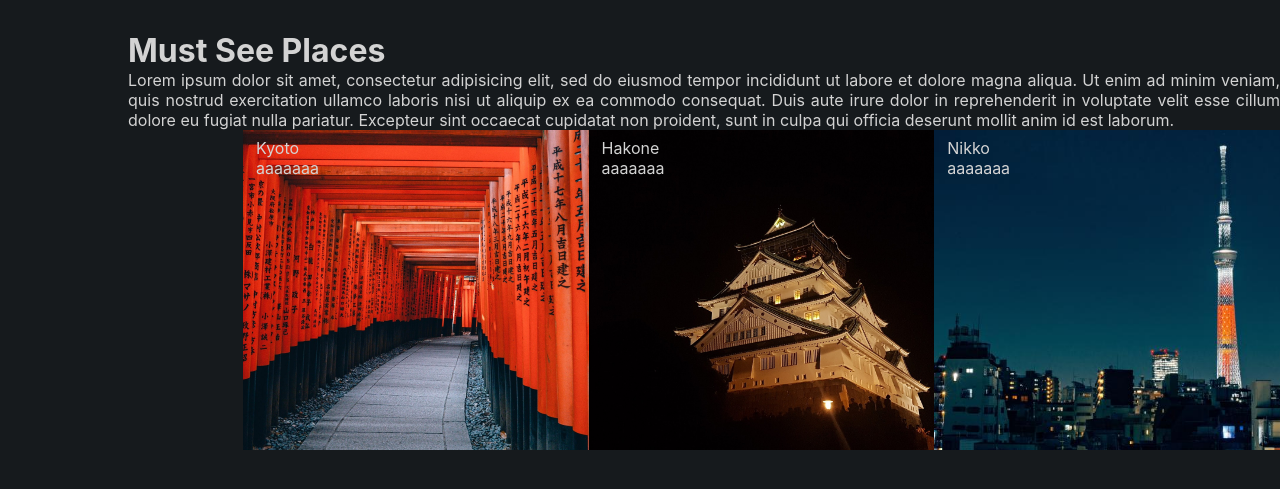
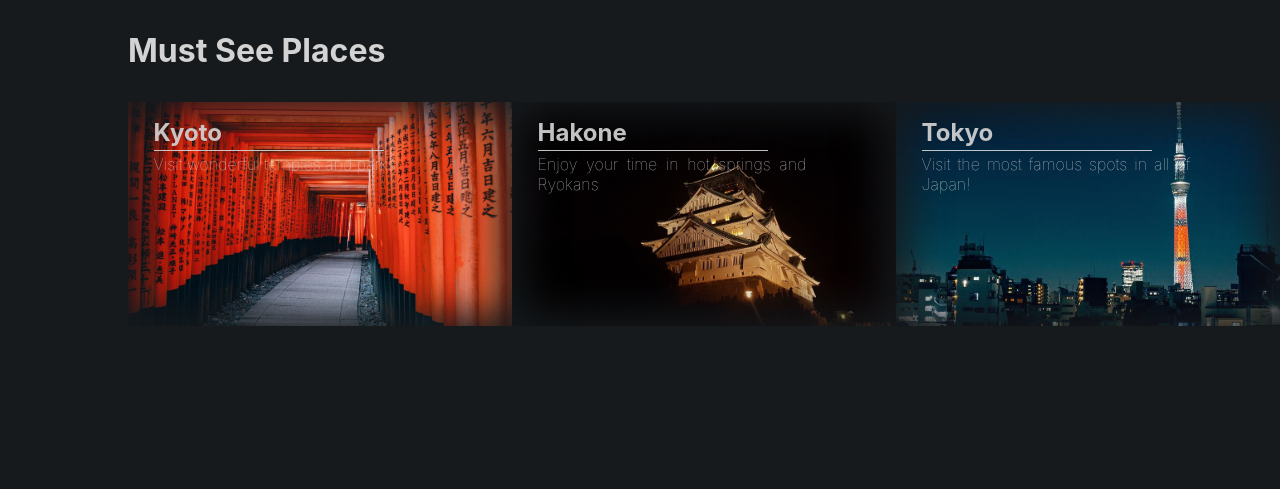
Before and after one commit to akiragondo/visit-japan, a React (Create React App) app: page / in a window 1280 px wide. Shown: the part 713-1202 px from the top of the page. Built offline with nearby package versions, Linux system fonts and the light colour scheme.

Commit message:
Adding ressponsive row behaviour

```diff
--- a/src/App.css
+++ b/src/App.css
@@ -1,5 +1,8 @@
 .App {
   text-align: center;
+  position: absolute;
+  top: 0;
+  z-index: -3;
   --primary-color: #D3D3D3;
   --secondary-color: #7A7A7A;
   --accent-color: #BA181B;
--- a/src/components/Header.css
+++ b/src/components/Header.css
@@ -8,8 +8,8 @@
     background-size: cover;
     background-position: center;
     background-image:
-    linear-gradient(to bottom, rgba(245, 246, 252, 0.0), var(--background-color)),
-    url("../images/tokyo.jpg")
+    linear-gradient(to bottom, rgba(0, 0, 0, 0.3), var(--background-color)),
+    url("../images/fuji.jpg")
 }
 .HeaderLogo{
     min-width: 8vw;
@@ -30,8 +30,6 @@
 .LinksRow{
     display: inline-flex;
     list-style: none;
-    justify-content: space-around;
-    width: 60%;
     justify-self: center;
 }
 .TitleContainer{
@@ -57,4 +55,5 @@
     color: var(-highlight-color);
     font-weight: bolder;
     cursor: pointer;
+    margin-left: 3vw;
 }
--- a/src/components/MustSee.css
+++ b/src/components/MustSee.css
@@ -7,41 +7,64 @@
     box-sizing: border-box;
 }
 
-.MustSeeImgRow {
-    display: flex;
-    flex-direction: row;
-    justify-content: flex-end;
-    width: 100%;
-}
-
 .MustSeeImg {
     display: flex;
     flex-direction: column;
     align-items: flex-start;
-    height: 25vw;
-    width: 30%;
+    height: 25vh;
+    width: 100%;
     overflow: hidden;
+    position: relative;
 }
 
 .MustSeeImgs {
     object-fit: cover;
-    height: 25vw;
-    width: 350.4px;
+    height: 100%;
+    width: 100%;
     position: absolute;
-    z-index: 0;
+    top: 0;
+    left: 0;
+    z-index: -1;
     overflow: hidden;
+}
+
+
+.shadow {
+    position: absolute;
+    width: 100%;
+    height: 100%;
+    top: 0;
+    box-shadow: inset 0 0 40px 12px var(--background-color);
+
 }
 
 .MustSeeText {
     z-index: 1;
-    padding: 1vh 0vw 0vh 1vw;
+    padding: 2vh 2vw;
+    width: 100%;
+    height: 100%;
     text-align: justify;
+    opacity: 0.92;
 }
 
+
 .ImgTitle {
+    font-size: 1.5em;
+    font-weight: bold;
+    color: var(--primary-color);
+}
 
+.Divider{
+    height: 1px;
+    width: 60%;
+    margin: 0.2em 0;
+    background-color: var(--primary-color);
 }
 
 .ImgDescription {
+    font-size: 1em;
+    font-weight: lighter;
+    color: var(--primary-color);
+    width: 70%;
 
 }
--- a/src/components/MustSee.js
+++ b/src/components/MustSee.js
@@ -1,48 +1,107 @@
 import "./MustSee.css";
-import React, { Component } from 'react'
-import Img1 from "../images/arches.jpg"
-import Img2 from "../images/osaka_castle.jpg"
-import Img3 from "../images/tokyo.jpg"
-
+import React, { Component } from "react";
+import Img1 from "../images/arches.jpg";
+import Img2 from "../images/osaka_castle.jpg";
+import Img3 from "../images/tokyo.jpg";
 
 export default class MustSee extends Component {
+  constructor(props) {
+    super(props);
+    this.state = { width: 0, height: 0 };
+    this.updateWindowDimensions = this.updateWindowDimensions.bind(this);
+  }
+
+  componentDidMount() {
+    this.updateWindowDimensions();
+    window.addEventListener("resize", this.updateWindowDimensions);
+  }
+
+  componentWillUnmount() {
+    window.removeEventListener("resize", this.updateWindowDimensions);
+  }
+
+  updateWindowDimensions() {
+    this.setState({ width: window.innerWidth, height: window.innerHeight });
+  }
+
   render() {
+    let imgRowStyle;
+    let mustSeeImg;
+    if (window.innerWidth < 700) {
+      imgRowStyle = {
+        display: "flex",
+        flexDirection: "column",
+        justifyContent: "flex-end",
+        width: "100%",
+        marginTop: "4vh",
+      };
+      mustSeeImg = {
+        height: "32vh",
+      };
+    } else {
+      imgRowStyle = {
+        display: "flex",
+        flexDirection: "row",
+        justifyContent: "flex-end",
+        width: "100%",
+        marginTop: "4vh",
+      };
+      mustSeeImg = {
+        height: "28vh",
+      };
+    }
+
     return (
       <div className="MustSeeContainer">
         <div className="InformationTitle">Must See Places</div>
-                <div className="InformationDescription">
+        {/* <div className="InformationDescription">
           Lorem ipsum dolor sit amet, consectetur adipisicing elit, sed do
-                    eiusmod tempor incididunt ut labore et dolore magna aliqua. Ut enim
-                    ad minim veniam, quis nostrud exercitation ullamco laboris nisi ut
+          eiusmod tempor incididunt ut labore et dolore magna aliqua. Ut enim ad
+          minim veniam, quis nostrud exercitation ullamco laboris nisi ut
           aliquip ex ea commodo consequat. Duis aute irure dolor in
           reprehenderit in voluptate velit esse cillum dolore eu fugiat nulla
           pariatur. Excepteur sint occaecat cupidatat non proident, sunt in
           culpa qui officia deserunt mollit anim id est laborum.
+        </div> */}
+        <div className="MustSeeImgRow" style={imgRowStyle}>
+          <div className="MustSeeImg" style={mustSeeImg}>
+            <div className="shadow">
+              <img src={Img1} alt="" className="MustSeeImgs" />
             </div>
-                <div className="MustSeeImgRow">
-                    <div className="MustSeeImg">
-                        <img src={Img1} alt="" className="MustSeeImgs"/>
             <div className="MustSeeText">
               <div className="ImgTitle">Kyoto</div>
-                            <div className="ImgDescription">aaaaaaa</div>
+              <div className="Divider" />
+              <div className="ImgDescription">
+                Visit wonderful temples and parks
               </div>
             </div>
-                    <div className="MustSeeImg">
-                        <img src={Img2} alt="" className="MustSeeImgs"/>
+          </div>
+          <div className="MustSeeImg" style={mustSeeImg}>
+            <div className="shadow">
+              <img src={Img2} alt="" className="MustSeeImgs" />
+            </div>
             <div className="MustSeeText">
               <div className="ImgTitle">Hakone</div>
-                            <div className="ImgDescription">aaaaaaa</div>
+              <div className="Divider" />
+              <div className="ImgDescription">
+                Enjoy your time in hot springs and Ryokans
               </div>
             </div>
-                    <div className="MustSeeImg">
-                        <img src={Img3} alt="" className="MustSeeImgs"/>
+          </div>
+          <div className="MustSeeImg" style={mustSeeImg}>
+            <div className="shadow">
+              <img src={Img3} alt="" className="MustSeeImgs" />
+            </div>
             <div className="MustSeeText">
-                            <div className="ImgTitle">Nikko</div>
-                            <div className="ImgDescription">aaaaaaa</div>
+              <div className="ImgTitle">Tokyo</div>
+              <div className="Divider" />
+              <div className="ImgDescription">
+                Visit the most famous spots in all of Japan!
               </div>
             </div>
           </div>
         </div>
-        )
+      </div>
+    );
   }
 }
```
Also changed, not shown: src/components/Header.js (+7 -0 lines), firebase.json, 1 other file (tests, documents, lock files or other folders). Lines whose indentation alone changed are shown as unchanged.
